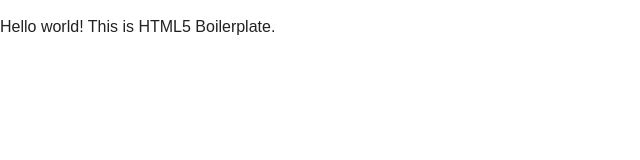
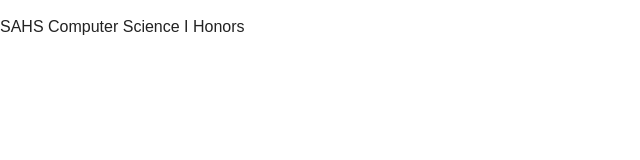
Before and after one commit to sahscode/SAHSComputerScience.github.io, a plain HTML site: page index.html in a window 1280 px wide. Shown: the full height of the page, 0-640 px from the left. Drawn offline with nearby package versions, Linux system fonts and the light colour scheme.

Commit message:
Update index.html

```diff
--- a/index.html
+++ b/index.html
@@ -22,7 +22,7 @@
         <![endif]-->
 
         <!-- Add your site or application content here -->
-        <p>Hello world! This is HTML5 Boilerplate.</p>
+        <p>SAHS Computer Science I Honors</p>
 
         <script src="//ajax.googleapis.com/ajax/libs/jquery/1.10.2/jquery.min.js"></script>
         <script>window.jQuery || document.write('<script src="js/vendor/jquery-1.10.2.min.js"><\/script>')</script>
```
